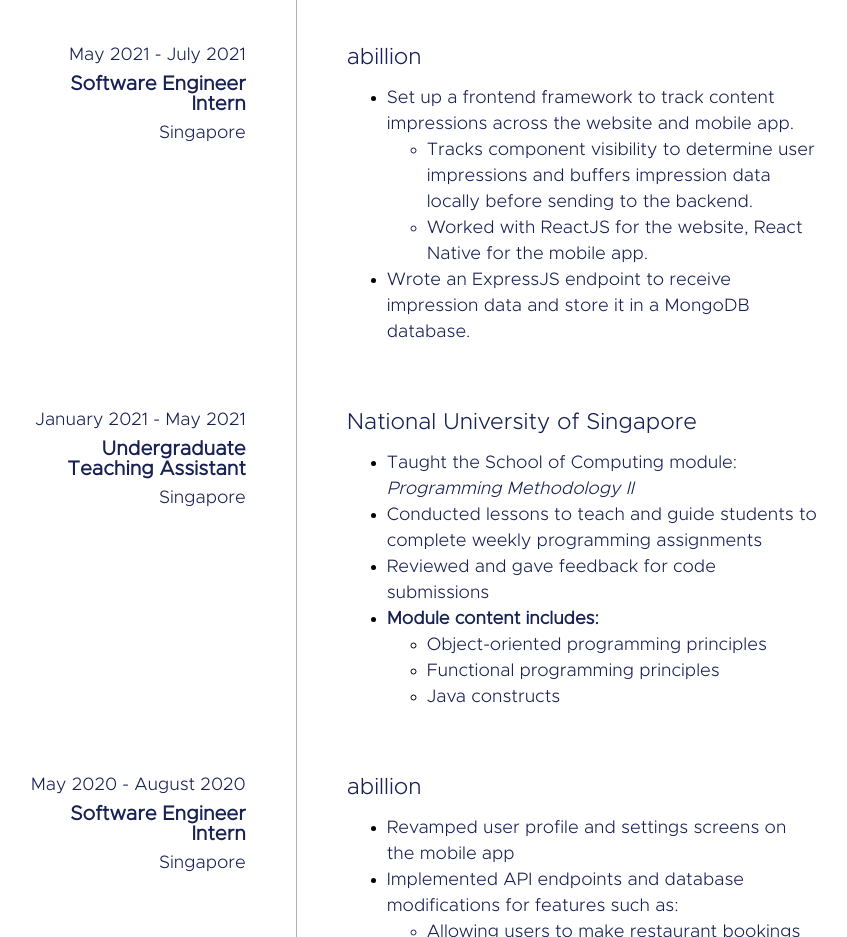
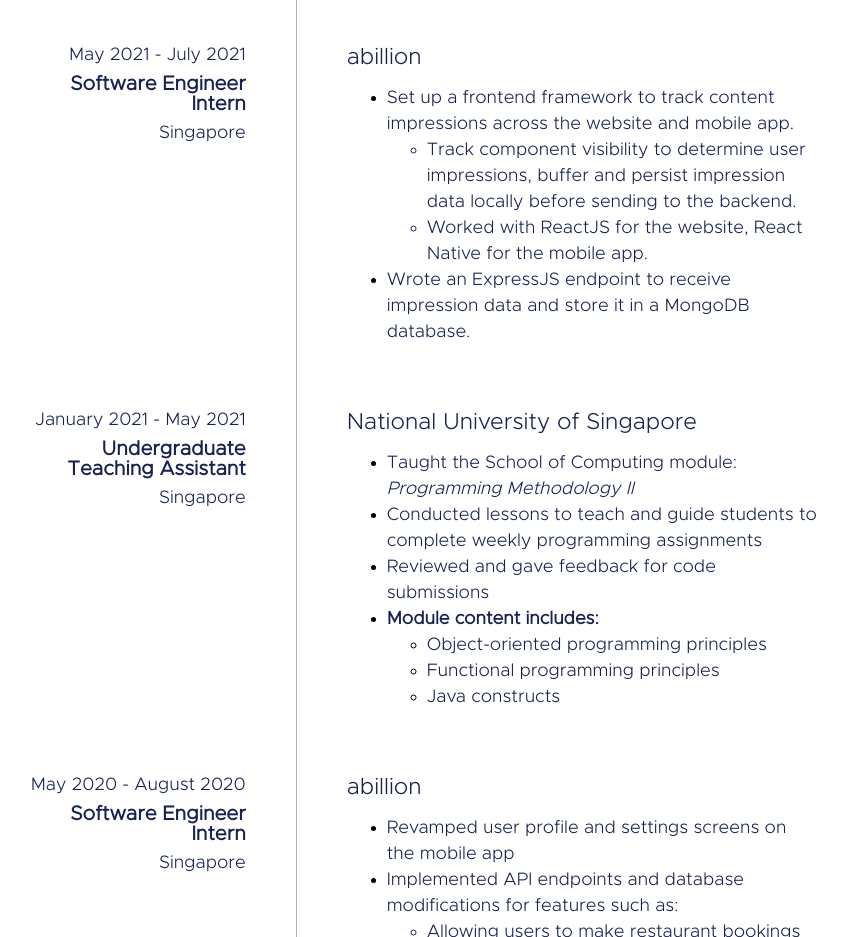
Before and after one commit to Silvernitro/portfolio, a React (Create React App) app: page / in a window 1280 px wide. Shown: the part 1620-2557 px from the top of the page, without its empty margins (271-1118 px from the left). Built offline with nearby package versions, Linux system fonts and the light colour scheme.

Commit message:
Tweak copy for abillion

```diff
--- a/src/copy/experiences/AbillionTwo.js
+++ b/src/copy/experiences/AbillionTwo.js
@@ -11,8 +11,8 @@
         <ul>
           <ListItem>
             <ListText>
-              Tracks component visibility to determine user impressions and
-              buffers impression data locally before sending to the backend.
+              Track component visibility to determine user impressions, buffer
+              and persist impression data locally before sending to the backend.
             </ListText>
           </ListItem>
           <ListItem>
```
